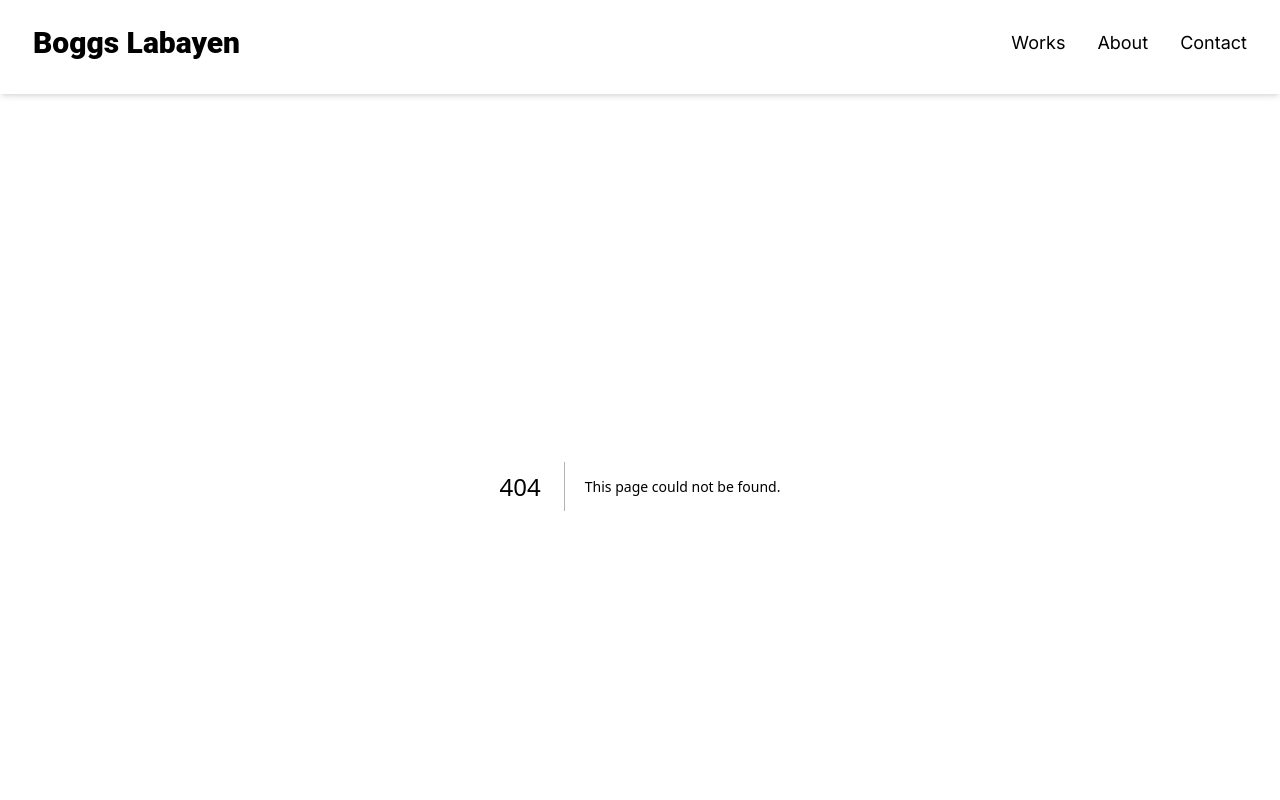
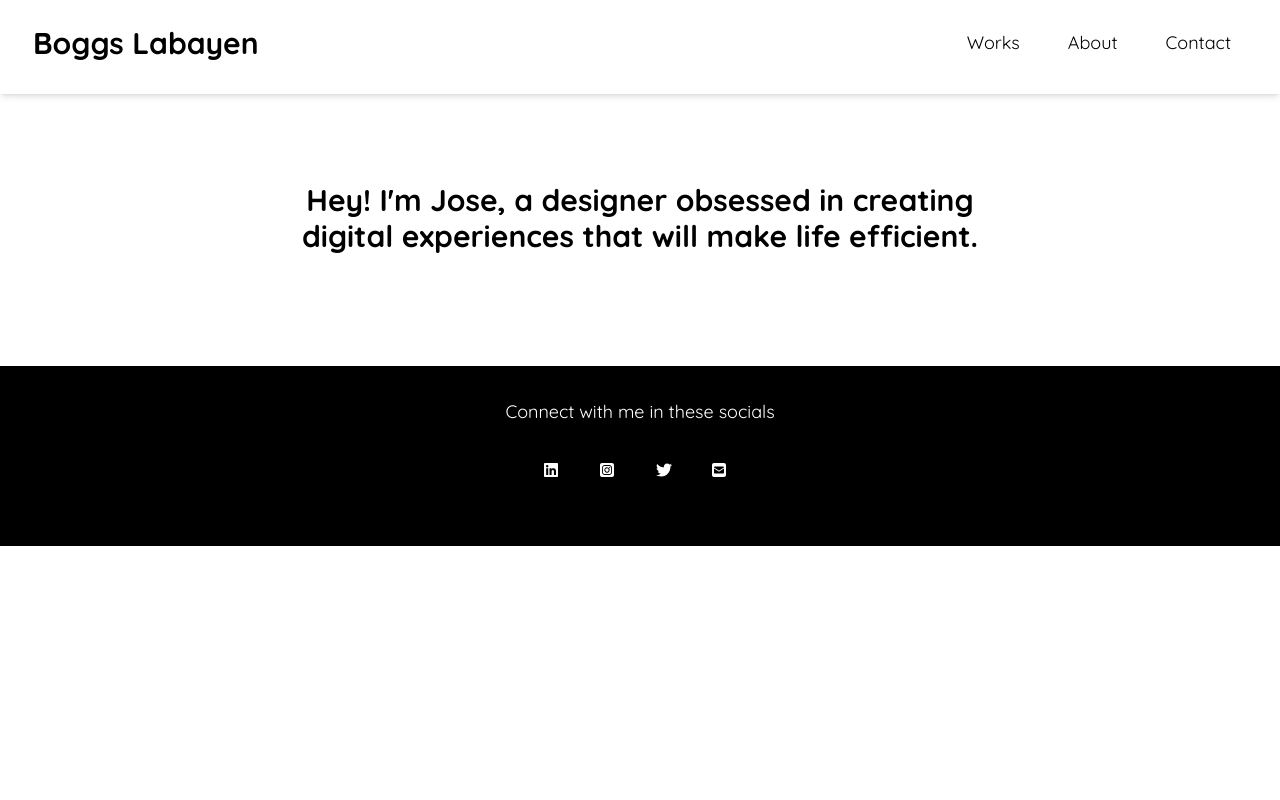
Before and after one commit to boggslabayen/boggsweb2024, a Next.js app: page /about in a window 1280 px wide. Before the commit this address had no page. Shown: the top 800 px of the page. Built offline with nearby package versions, Linux system fonts and the light colour scheme.

Commit message:
created about page

```diff
--- /dev/null
+++ b/app/about/page.tsx
@@ -0,0 +1,19 @@
+import { quickSand } from "../components/ui/Fonts";
+
+export default function About() {
+  return (
+    <>
+      <div className="max-w-screen py-16 md:py-24 px-8 md:px-32">
+        <div className=" max-w-screen-md mx-auto">
+          <h1
+            className={`${quickSand.className} text-xl md:text-3xl font-bold text-center leading-8
+            `}
+          >
+            Hey! I&apos;m Jose, a designer obsessed in creating digital
+            experiences that will make life efficient.
+          </h1>
+        </div>
+      </div>
+    </>
+  );
+}
--- a/app/components/ui/Navbar.tsx
+++ b/app/components/ui/Navbar.tsx
@@ -27,37 +27,38 @@ export default function StickyNavbar() {
     <div className="-my-6 max-h-[768px] w-full py-4">
       <Navbar className="sticky top-0 z-10 h-max max-w-full rounded-none px-8 py-6 lg:px-8 lg:py-8 bg-blue-jay">
         <div className="flex items-center justify-between">
-          <Typography
-            as="a"
-            href="#"
-            className={`${quickSand.className} md:text-3xl cursor-pointer font-black text-black`}
-          >
-            Boggs Labayen
-          </Typography>
+          <Link href="/">
+            <h1
+              className={`${quickSand.className} font-bold md:text-3xl cursor-pointer text-black`}
+            >
+              Boggs Labayen
+            </h1>
+          </Link>
 
           <div className="flex hidden md:block">
             <Link
               href="/"
-              className={`${quickSand.className}px-4 text-black hover:text-amber-500 text-lg font-normal hover:font-black md:pl-8`}
+              className={`${quickSand.className} px-4 text-black hover:text-amber-500 text-lg font-normal hover:font-black md:pl-8`}
             >
               Works
             </Link>
 
             <Link
               href="/"
-              className={`${quickSand.className}px-4 text-black hover:text-amber-500 text-lg font-normal hover:font-black md:pl-8`}
+              className={`${quickSand.className} px-4 text-black hover:text-amber-500 text-lg font-normal hover:font-black md:pl-8`}
             >
               About
             </Link>
 
             <Link
               href="/contact"
-              className={`${quickSand.className}px-4 text-black hover:text-amber-500 text-lg font-normal hover:font-black md:pl-8`}
+              className={`${quickSand.className} px-4 text-black hover:text-amber-500 text-lg font-normal hover:font-black md:pl-8`}
             >
               Contact
             </Link>
           </div>
         </div>
+
         <Collapse open={openNav}>
           <div className="text-center">
             <Link
--- a/app/page.tsx
+++ b/app/page.tsx
@@ -74,7 +74,7 @@ export default function Home() {
               after using the product. If you like to collaborate, feel free to
               contact me.
             </p>
-            <PrimaryButton name="More about me" href="/contact" />
+            <PrimaryButton name="More about me" href="/about" />
           </div>
 
           <div></div>
```
